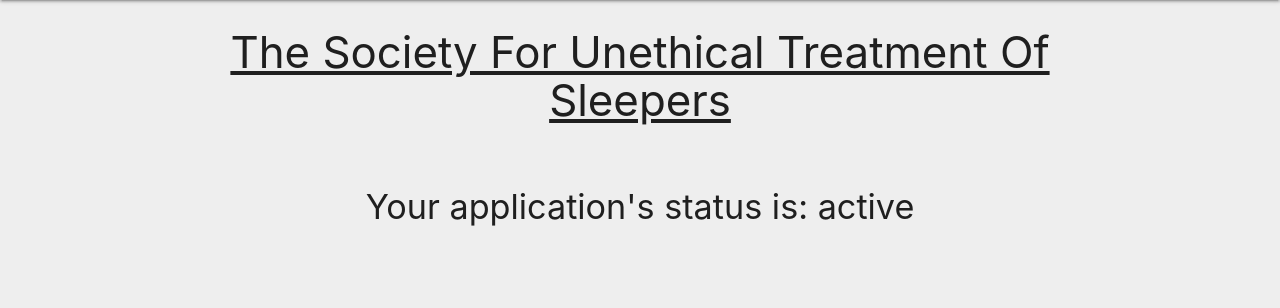
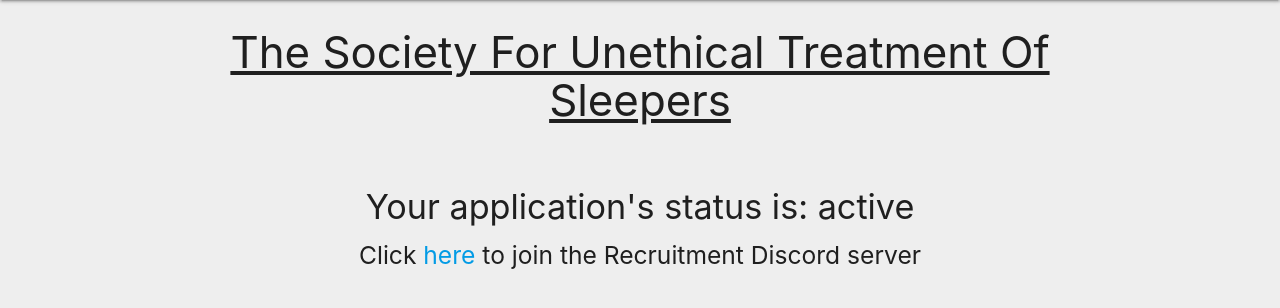
Before and after one commit to Celeo/GETIN-Apply, a Python web app: template app/templates/index.html in a window 1280 px wide. Shown: the part 64-372 px from the top of the page. Run offline with Jinja, Linux system fonts and the light colour scheme; the template is opened without the code that fills it: most values are stand-ins (such as "Sample title", 1, 10 or a date in 2020); some libraries are stand-ins or nearby versions.

Commit message:
Added join discord link

```diff
--- a/app/config.example.json
+++ b/app/config.example.json
@@ -4,6 +4,7 @@
   "CLIENT_ID": "",
   "SECRET_KEY": "",
   "REDIRECT_URI": "",
+  "DISCORD_LINK": "",
   "LOGGING_LEVEL": 20,
   "MINIFY_PAGE": true
 }
--- a/app/templates/index.html
+++ b/app/templates/index.html
@@ -13,6 +13,7 @@
     </a>
     {% else %}
       <h4>Your application's status is: {{ app_status }}</h4>
+      <h5>Click <a href="{{ config.DISCORD_LINK }}">here</a> to join the Recruitment Discord server</h5>
     {% endif %}
   {% else %}
     <h4>You're already a member of the alliance.</h4>
```
